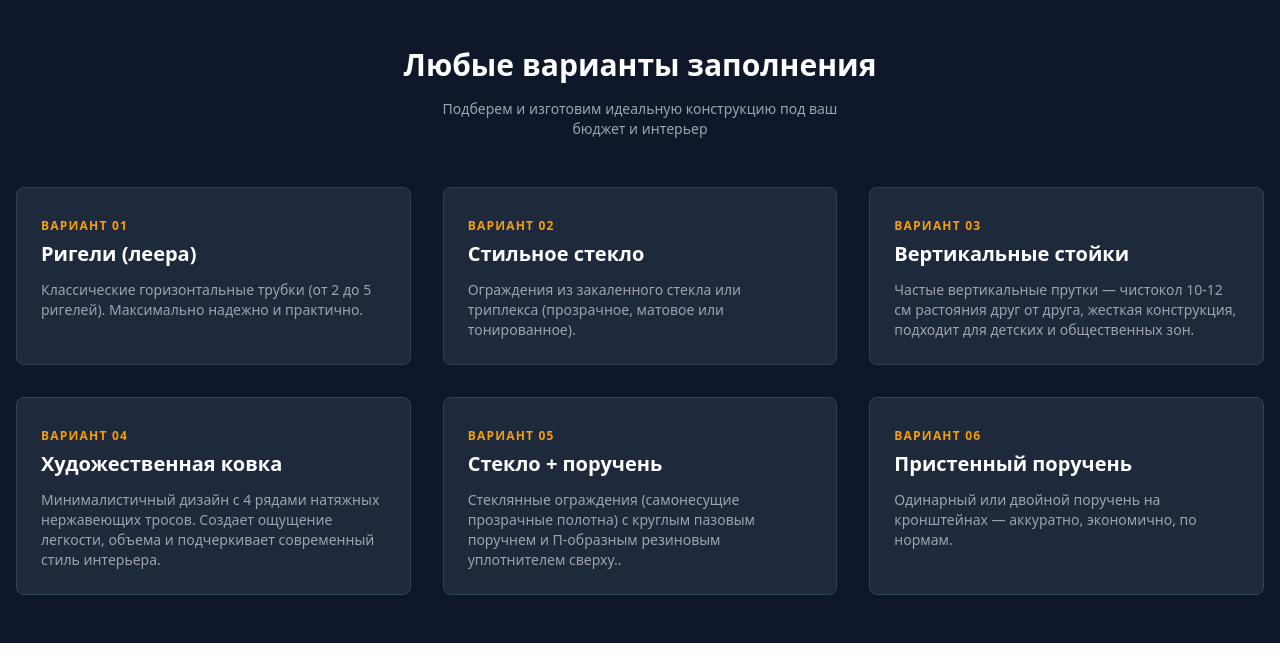
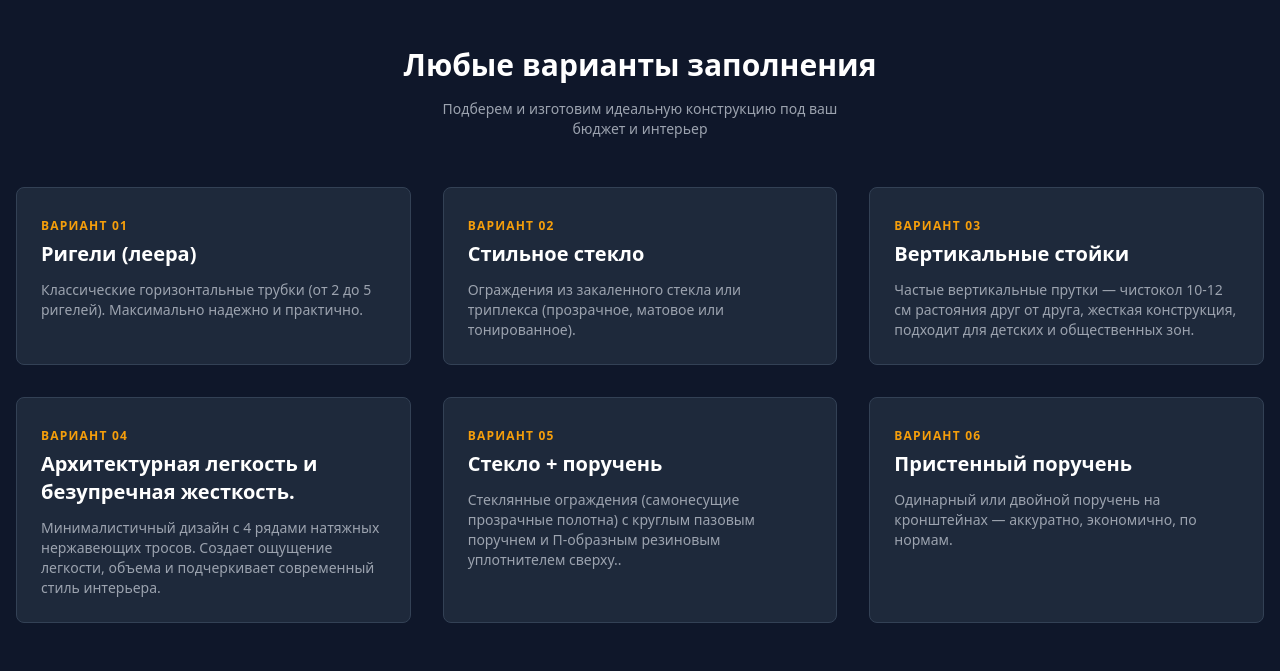
Before and after one commit to abdrey12/sochi-steel, a Flask app: page / in a window 1280 px wide. Shown: the part 3552-4224 px from the top of the page. Run offline with Flask 3, Linux system fonts and the light colour scheme; some libraries are stand-ins or nearby versions.

```diff
--- a/templates/index.html
+++ b/templates/index.html
@@ -230,7 +230,7 @@
                 </div>
                 <div class="bg-slate-800 rounded-lg p-6 border border-slate-700">
                     <span class="text-amber-500 text-xs uppercase tracking-widest font-bold">Вариант 04</span>
-                    <h4 class="font-bold text-xl mt-1 mb-3">Художественная ковка</h4>
+                    <h4 class="font-bold text-xl mt-1 mb-3">Архитектурная легкость и безупречная жесткость.</h4>
                     <p class="text-gray-400 text-sm">Минималистичный дизайн с 4 рядами натяжных нержавеющих тросов. Создает ощущение легкости, объема и подчеркивает современный стиль интерьера.</p>
                 </div>
                 <div class="bg-slate-800 rounded-lg p-6 border border-slate-700">
```
